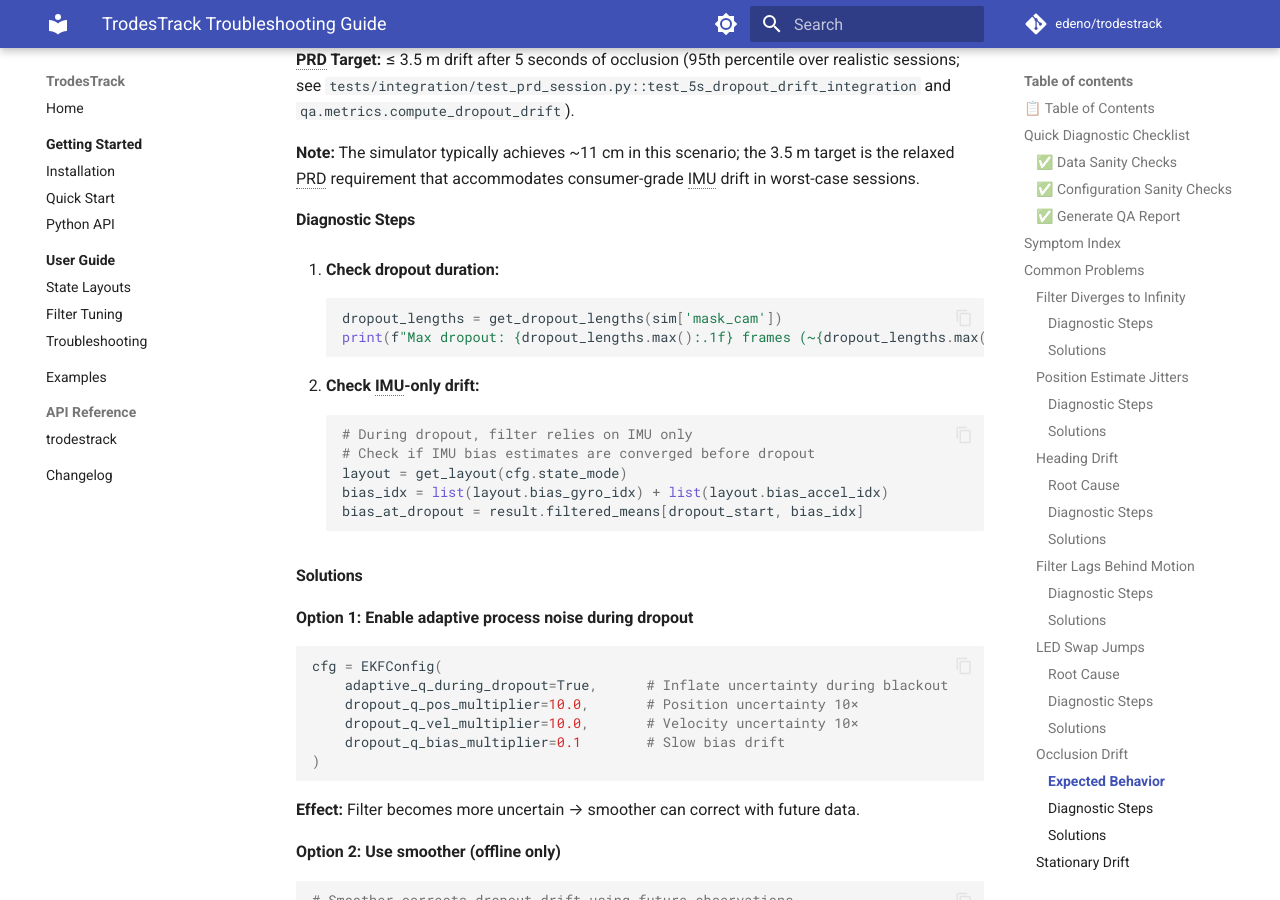
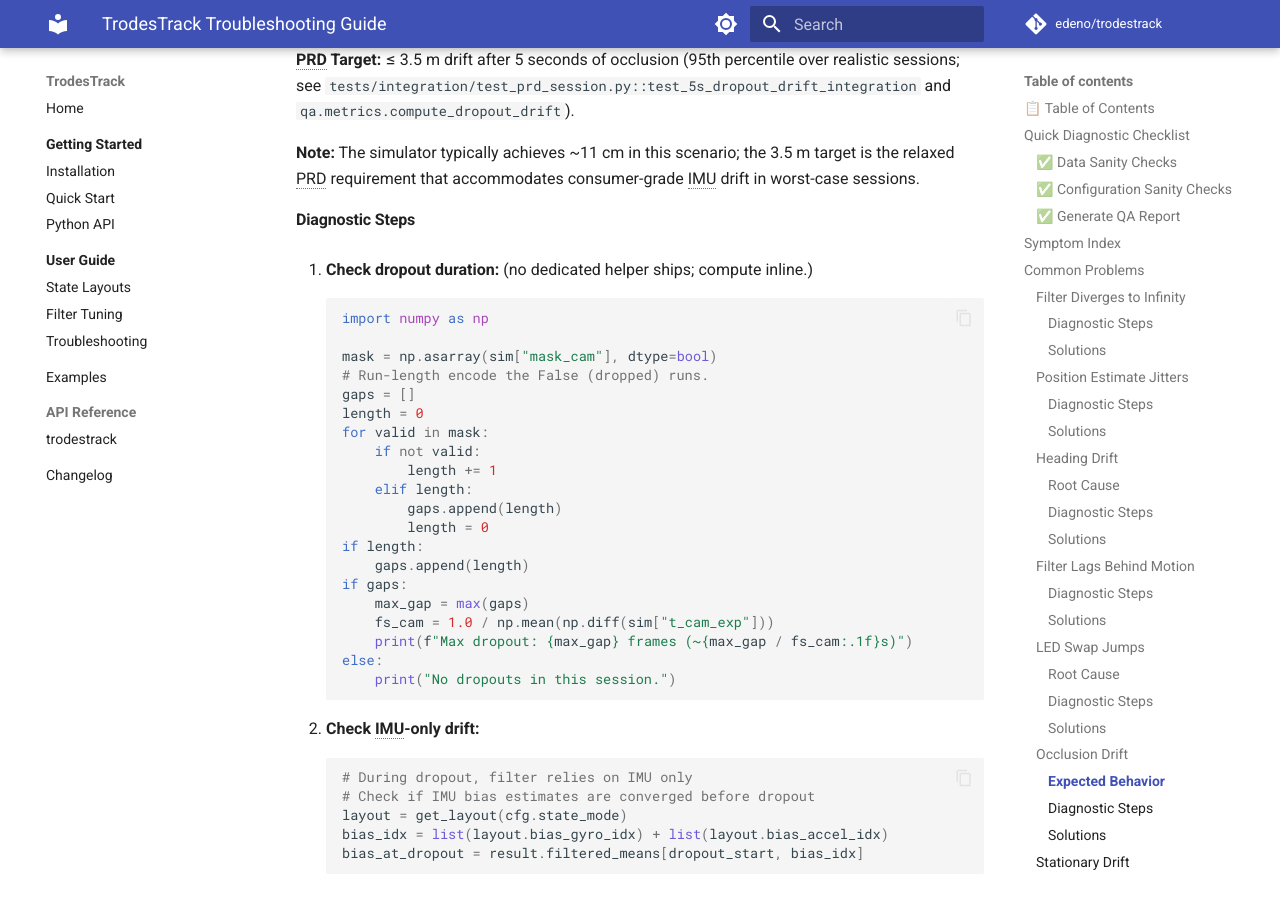
Before and after one commit to edeno/trodestrack, an MkDocs documentation site: the page built from docs/TROUBLESHOOTING.md, in a window 1280 px wide and 900 px high, scrolled down 8987 px. Built offline with MkDocs 1.6.1 and Material for MkDocs 9.7.7, drawn with Linux system fonts in a browser that asks for light colours; comment, search, counter and statistics services are not loaded; some of the changed text lies outside the part shown.

Commit message:
Fix dropout helper, P0 def, RMSE arg order, layout coverage, 3D EKF entry
P2 (TROUBLESHOOTING get_dropout_lengths): The 'Camera Dropout Causing
Drift' diagnostic called ``get_dropout_lengths(sim['mask_cam'])``, but
no such helper exists. Replace with an inline run-length encoding of
the False runs in mask_cam plus a frame-rate conversion.

P3 (TROUBLESHOOTING undefined P0): The Covariance Explosion diagnostic
printed ``np.linalg.cond(P0)`` without defining P0. Add a short setup
that builds P0 from initialize_state(...) using the layout-aware
signature.

P3 (compute_position_rmse arg order): Two snippets passed the
estimated array first, contrary to compute_position_rmse(positions_true,
positions_est, ...). RMSE happens to be symmetric so the scalar is
unaffected, but the snippets teach the wrong API order. Swap the args
in docs/getting-started/python-api.md and docs/TROUBLESHOOTING.md.

P3 (python-api state-mode table incomplete): The 'Available State
Modes' table listed only 4 of the 7 registered modes and called
``3d_euler`` 'Full 3D tracking' without mentioning the 3D EKF entry
point. Mirror the README/state-layouts table: list 2d_cam_3d_imu first
as **Default**, add 2d_cam_6dof_imu_orientation, 3d_quat, and
3d_cam_6dof_imu (marked **Required** by extended_kalman_filter_3d).

P3 (stale '5D, 8D, 10D, 15D' coverage in 4 docs): Updated to
'5D, 8D, 10D, 14D, 15D, 16D' in:
  - docs/user-guide/index.md card description
  - docs/getting-started/quickstart.md hardcoded-indices warning
  - examples/03b_using_plot_utilities.py docstring topic line
  - examples/03_ekf_basic_scenarios.py inline comment

P3 (presentation overstates 3D EKF entry support): Slide 23 speaker
notes said 3d_euler / 3d_quat / 3d_cam_6dof_imu are 'used by
extended_kalman_filter_3d'. The 3D EKF entry point only accepts
state_mode='3d_cam_6dof_imu'. Reword the note to call out that
3d_cam_6dof_imu is the entry-point requirement and that 3d_euler /
3d_quat are EKF-compatible state vectors that ride the standard
predict/update path.

Co-Authored-By: Claude Opus 4.7 (1M context) <noreply@anthropic.com>

````diff
--- a/docs/TROUBLESHOOTING.md
+++ b/docs/TROUBLESHOOTING.md
@@ -429,10 +429,28 @@ sim['Z_cam_led1'][swap_mask], sim['Z_cam_led2'][swap_mask] = \
 
 #### Diagnostic Steps
 
-1. **Check dropout duration:**
+1. **Check dropout duration:** (no dedicated helper ships; compute inline.)
    ```python
-   dropout_lengths = get_dropout_lengths(sim['mask_cam'])
-   print(f"Max dropout: {dropout_lengths.max():.1f} frames (~{dropout_lengths.max()/30:.1f}s)")
+   import numpy as np
+
+   mask = np.asarray(sim["mask_cam"], dtype=bool)
+   # Run-length encode the False (dropped) runs.
+   gaps = []
+   length = 0
+   for valid in mask:
+       if not valid:
+           length += 1
+       elif length:
+           gaps.append(length)
+           length = 0
+   if length:
+       gaps.append(length)
+   if gaps:
+       max_gap = max(gaps)
+       fs_cam = 1.0 / np.mean(np.diff(sim["t_cam_exp"]))
+       print(f"Max dropout: {max_gap} frames (~{max_gap / fs_cam:.1f}s)")
+   else:
+       print("No dropouts in this session.")
    ```
 
 2. **Check IMU-only drift:**
@@ -689,10 +707,21 @@ See **[TUNING.md](TUNING.md)** for detailed parameter tuning guidance.
    print(f"Max IMU gyro: {np.nanmax(sim['U_imu'][:, 0])}")     # Should be < 100 rad/s
    ```
 
-3. **Check covariance:**
+3. **Check covariance:** (use the filter's own initialization output for `P0`.)
    ```python
+   from trodestrack.models.filter_common import initialize_state
+   from trodestrack.models.state_layout import get_layout
+
+   layout = get_layout(cfg.state_mode)
+   dt_cam = float(np.mean(np.diff(sim["t_cam_exp"])))
+   state0 = initialize_state(
+       sim["Z_cam_led1"], sim["Z_cam_led2"], sim["mask_cam"],
+       dt_cam, cfg.led_distance, layout=layout,
+   )
+   P0 = np.asarray(state0.cov)
    # NaN in covariance indicates numerical instability
-   print(f"Initial covariance condition number: {np.linalg.cond(P0)}")
+   assert np.isfinite(P0).all(), "P0 contains NaN/Inf"
+   print(f"Initial covariance condition number: {np.linalg.cond(P0):.2e}")
    # Should be < 1e10
    ```
 
@@ -869,11 +898,12 @@ X_truth_at_cam = np.array(
     [sim["X_truth"][np.argmin(np.abs(sim["t_imu"] - t_c))] for t_c in sim["t_cam_exp"]]
 )
 truth_pos = X_truth_at_cam[:, :2]
+# Signature is compute_position_rmse(positions_true, positions_est, ...).
 rmse_ekf = compute_position_rmse(
-    np.asarray(result_ekf.filtered_means[:, :2]), truth_pos
+    truth_pos, np.asarray(result_ekf.filtered_means[:, :2])
 )
 rmse_ukf = compute_position_rmse(
-    np.asarray(result_ukf.filtered_means[:, :2]), truth_pos
+    truth_pos, np.asarray(result_ukf.filtered_means[:, :2])
 )
 print(f"EKF RMSE: {rmse_ekf*100:.2f} cm")
 print(f"UKF RMSE: {rmse_ukf*100:.2f} cm")
--- a/docs/presentation/code/build_presentation.py
+++ b/docs/presentation/code/build_presentation.py
@@ -689,7 +689,7 @@ def build_section_3_features(builder):
             "3d_euler / 3d_quat / 3d_cam_6dof_imu: 15-16D, full 3D pose",
             "Switch by setting EKFConfig(state_mode=...); see docs/user-guide/state-layouts.md",
         ],
-        notes="TrodesTrack supports multiple state layouts via the registry in trodestrack.models.state_layout (see get_layout()). The shipped layouts are vision_only (5D, camera-only), 2d_full (8D), 2d_cam_3d_imu (10D, the default — includes vz / b_az for rearing detection), 2d_cam_6dof_imu_orientation (14D, experimental quaternion orientation with a 2D camera), and the 3D modes 3d_euler / 3d_quat / 3d_cam_6dof_imu (15-16D, used by extended_kalman_filter_3d). Choose a layout by passing state_mode to EKFConfig / UKFConfig; the user-guide page docs/user-guide/state-layouts.md has the per-mode index tables.",
+        notes='TrodesTrack supports multiple state layouts via the registry in trodestrack.models.state_layout (see get_layout()). The shipped layouts are vision_only (5D, camera-only), 2d_full (8D), 2d_cam_3d_imu (10D, the default — includes vz / b_az for rearing detection), 2d_cam_6dof_imu_orientation (14D, experimental quaternion orientation with a 2D camera), 3d_euler (15D), and 3d_quat (16D). The experimental ``extended_kalman_filter_3d`` entry point requires state_mode="3d_cam_6dof_imu" (16D, same vector layout as 3d_quat) — 3d_euler / 3d_quat are EKF-compatible state vectors but do not flow through the 3D-camera filter directly. Choose a layout by passing state_mode to EKFConfig / UKFConfig; the user-guide page docs/user-guide/state-layouts.md has the per-mode index tables.',
     )
 
     # Slide 24: Performance & Scalability
````
Also changed, not shown: docs/getting-started/python-api.md (+11 -6 lines), docs/getting-started/quickstart.md (+1 -1 lines), docs/user-guide/index.md (+1 -1 lines), 2 other files.
